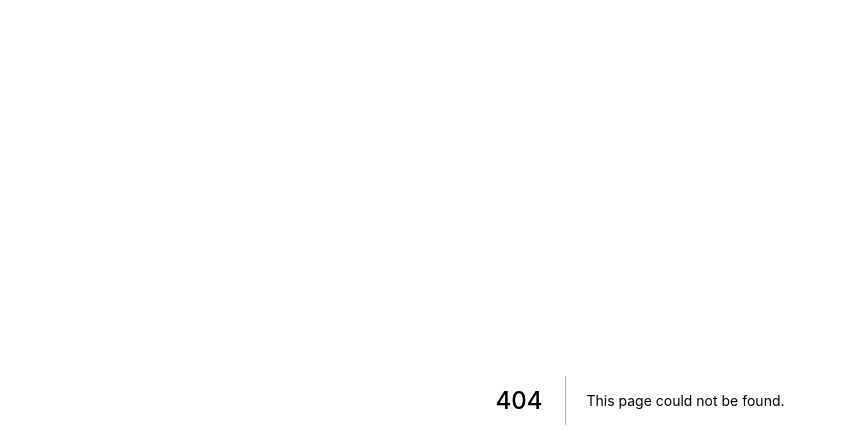
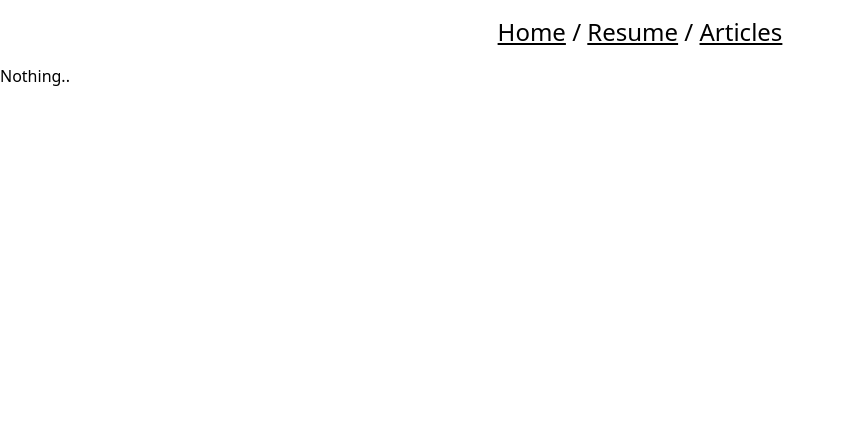
Before and after one commit to tMinamiii/portal, a Next.js app: page /articles in a window 1280 px wide. Before the commit this address had no page. Shown: the top 448 px of the page, without its empty margins (0-846 px from the left). Built offline with nearby package versions, Linux system fonts and the light colour scheme.

Commit message:
空のarticlesページとREADMEを記述

```diff
--- /dev/null
+++ b/pages/articles.tsx
@@ -0,0 +1,18 @@
+import Head from 'next/head';
+import React, { ReactElement } from 'react';
+import HeaderNavi from '../components/HeaderNavi';
+
+const ArticlesPage: React.FC = (): ReactElement => {
+  return (
+    <div>
+      <Head>
+        <title>Resume</title>
+        <meta charSet="utf-8" />
+        <meta name="viewport" content="initial-scale=1.0, width=device-width" />
+      </Head>
+      <HeaderNavi />
+      Nothing..
+    </div>
+  );
+};
+export default ArticlesPage;
```
Also changed, not shown: 1 other file (tests, documents, lock files or other folders).
